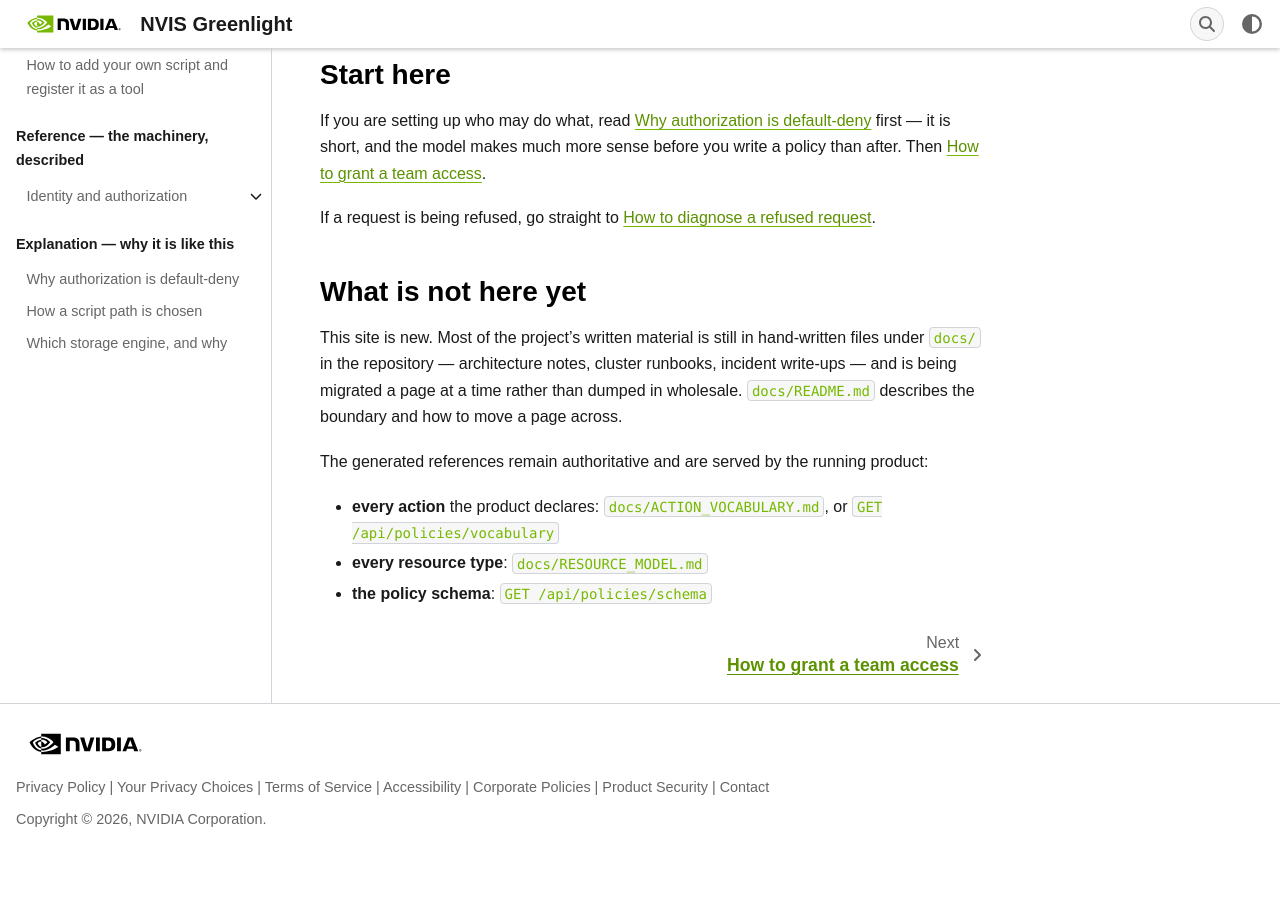
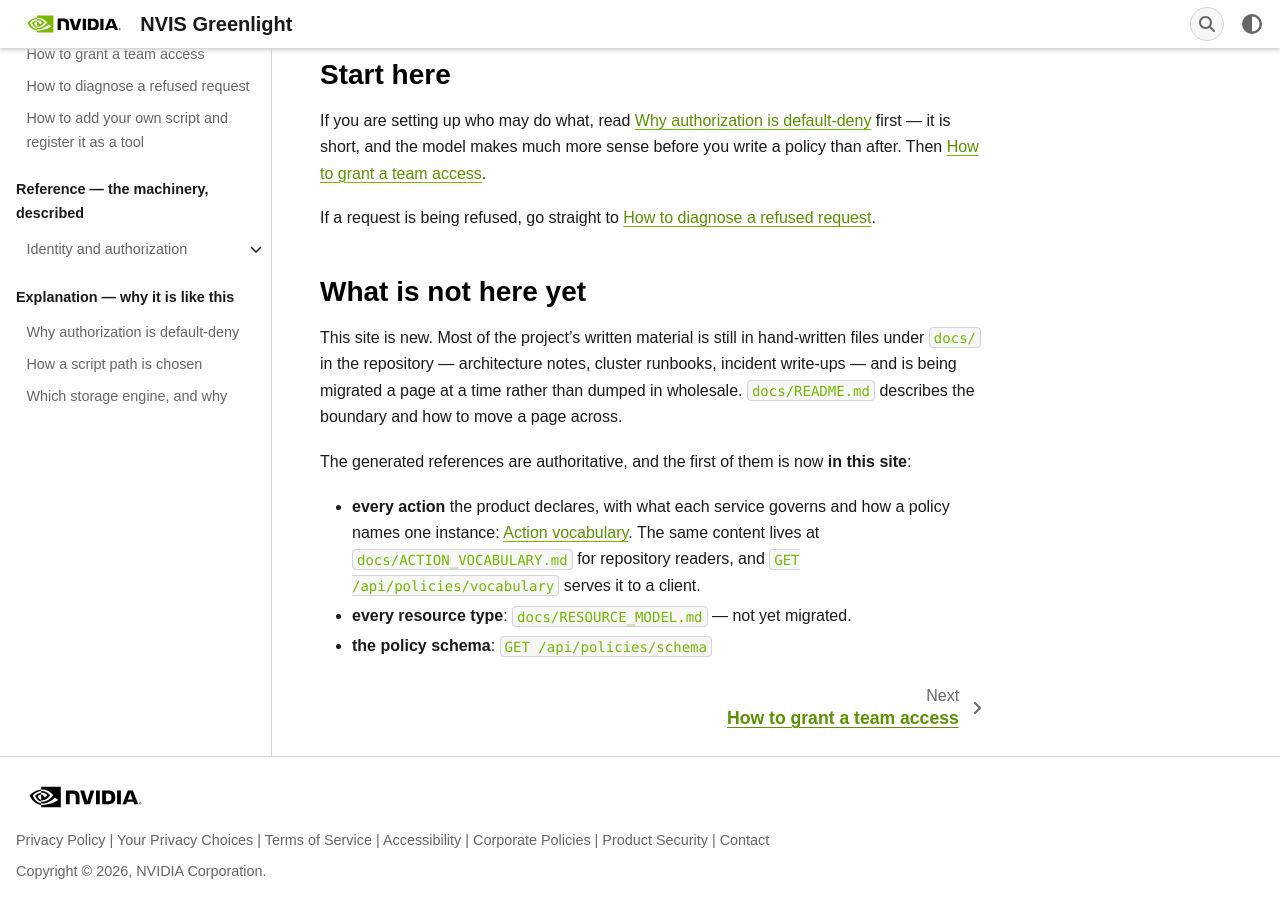
Before and after one commit to dfwguy/rack-status-pythoncm, a Sphinx documentation site: the page built from docs/index.md, in a window 1280 px wide and 900 px high, scrolled down 532 px. Built offline with Sphinx 7.4.7, drawn with Linux system fonts in a browser that asks for light colours; some web fonts are replaced; before the commit the page ends 1379 px from its top, so only the background shows below that.

Commit message:
docs: the landing page points at the vocabulary in the site
"What is not here yet" still described the action vocabulary as a repository
file, which was true an hour ago and is now the opposite of what a reader should
do: the page is in this site, under Reference. It links there, notes that
`docs/ACTION_VOCABULARY.md` remains for repository readers, and keeps
`RESOURCE_MODEL.md` in the not-yet-migrated list where it belongs.

Worth recording why the page appeared to be missing from the running app: the
documentation is served from `static/docs`, a gitignored build artifact, and
verifying the Sphinx build into a temp directory does not update it. A developer
tree needs `sphinx-build -W --keep-going -b html docs static/docs` before the app
serves a new page; CI and the Dockerfile already do exactly that.

```diff
--- a/docs/index.md
+++ b/docs/index.md
@@ -53,8 +53,11 @@ This site is new. Most of the project's written material is still in hand-writte
 being migrated a page at a time rather than dumped in wholesale. `docs/README.md` describes the
 boundary and how to move a page across.
 
-The generated references remain authoritative and are served by the running product:
+The generated references are authoritative, and the first of them is now **in this site**:
 
-- **every action** the product declares: `docs/ACTION_VOCABULARY.md`, or `GET /api/policies/vocabulary`
-- **every resource type**: `docs/RESOURCE_MODEL.md`
+- **every action** the product declares, with what each service governs and how a policy names
+  one instance: [Action vocabulary](reference/identity/action-vocabulary.md). The same content
+  lives at `docs/ACTION_VOCABULARY.md` for repository readers, and `GET
+  /api/policies/vocabulary` serves it to a client.
+- **every resource type**: `docs/RESOURCE_MODEL.md` — not yet migrated.
 - **the policy schema**: `GET /api/policies/schema`
```
